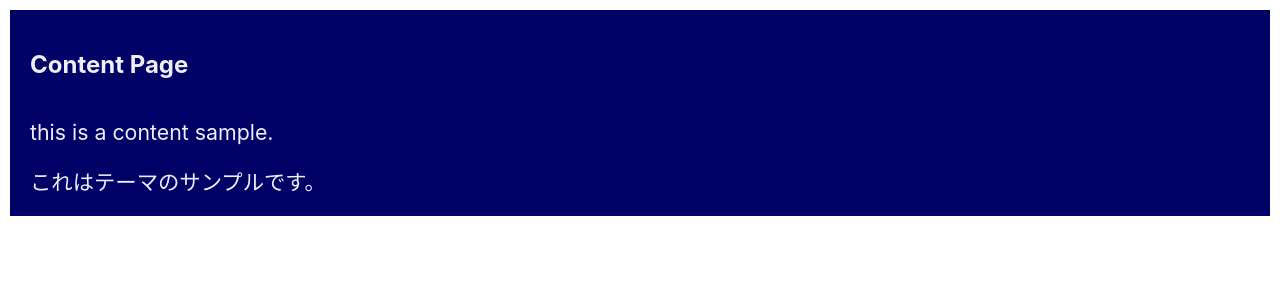
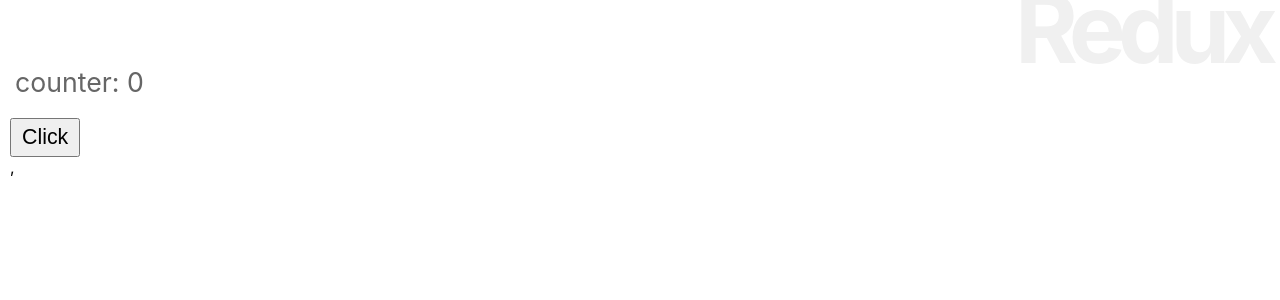
Before and after one commit to moyongkexing/react_next, a React (Create React App) app in the folder react_app/: page / in a window 1280 px wide. Shown: the top 300 px of the page. Built offline with nearby package versions, Linux system fonts and the light colour scheme.

Commit message:
コンポーネントからストアを利用する

```diff
--- a/react_app/src/App.js
+++ b/react_app/src/App.js
@@ -1,46 +1,74 @@
 import React, { Component } from 'react';
 import './App.css';
+import { connect } from 'react-redux';
 
-let theme = {
-  light: {
-    backgroundColor: "#eef",
-    color: "#006",
-    padding: "10px"
-  },
-  dark: {
-    backgroundColor: "#006",
-    color: "#eef",
-    padding: "10px"
-  }
+function mappingState(state) {
+  return state;
 }
-const ThemeContext = React.createContext(theme.dark);
 
 class App extends Component {
-  static contextType = ThemeContext;
+  constructor(props) {
+    super(props);
+  }
 
   render() {
-    return <div style={this.context}>
-      <Title value="Content Page"/>
-      <Message value="this is a content sample."/>
-      <Message value="これはテーマのサンプルです。"/>
-    </div>;
+    return (
+      <div>
+        <h1>Redux</h1>
+        <Message />
+        <Button />
+      </div>
+    );
   }
 }
 
-class Title extends Component {
-  static contextType = ThemeContext;
+App = connect()(App);
+
+class Message extends Component {
+  style = {
+    fontSize: "20pt",
+    padding: "20px 5px"
+  }
+
   render() {
     return (
-      <h2 style={this.context}>{this.props.value} </h2>
+      <p style={this.style}>
+        {this.props.message}: {this.props.counter}
+      </p>
+    );
+  }
+}
+
+Message = connect(mappingState)(Message);
+
+class Button extends Component {
+  style = {
+    fontSize: "16pt",
+    padding: "5px 10px"
+  }
+
+  constructor(props) {
+    super(props);
+    this.doAction = this.doAction.bind(this);
+  }
+
+  doAction(e) {
+    if (e.shiftKey) {
+      this.props.dispatch({ type: "DECREMENT"});
+    } else {
+      this.props.dispatch({ type: "INCREMENT"});
+    }
+  }
+
+  render() {
+    return (
+      <button style={this.style} onClick={this.doAction}>
+        Click
+      </button>
     )
   }
 }
-class Message extends Component {
-  static contextType = ThemeContext;
-  render() {
-    return (
-      <p style={this.context}>{this.props.value} </p>
-    )
-  }
-}
+
+Button = connect()(Button);
+
 export default App;
--- a/react_app/src/index.js
+++ b/react_app/src/index.js
@@ -1,9 +1,36 @@
 import React from 'react';
 import ReactDOM from 'react-dom';
+import { Provider } from 'react-redux';
+import { createStore, combineReducers } from 'redux';
 import './index.css';
 import App from './App';
 
+let state_value = {
+  counter: 0,
+  message: "counter"
+}
+
+function counter(state = state_value, action) {
+  switch(action.type) {
+    case "INCREMENT" :
+      return {
+        counter: state.counter + 1,
+        message: "INCREMENT"
+      };
+    case "DECREMENT" :
+      return {
+        counter: state.counter - 1,
+        message: "DECREMENT"
+      };
+    default:
+      return state;
+  }
+}
+
+let store = createStore(counter)
 ReactDOM.render(
-  <App />,
+  <Provider store={store}>
+    <App />,
+  </Provider>,
   document.getElementById('root')
 );
```
